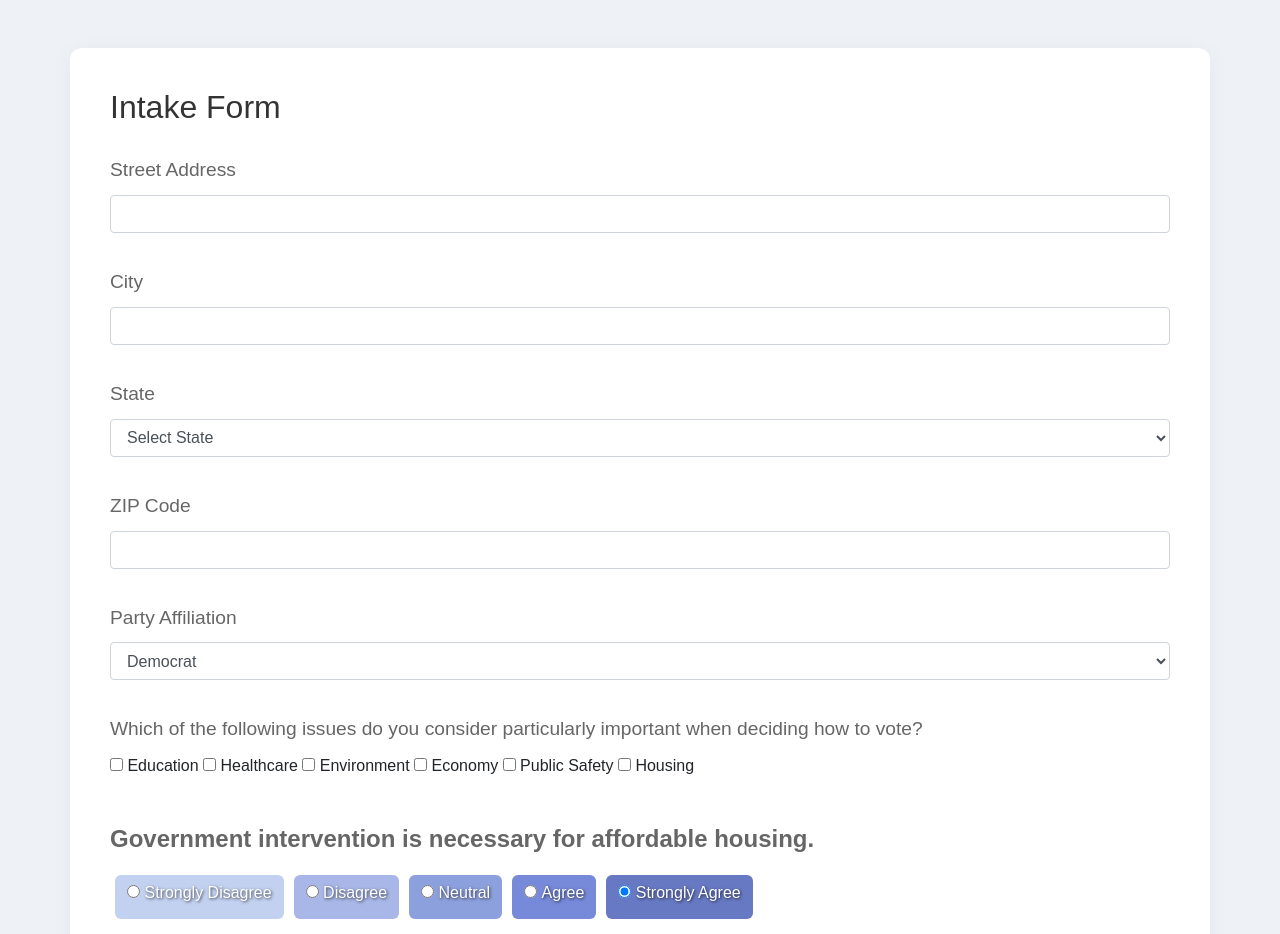
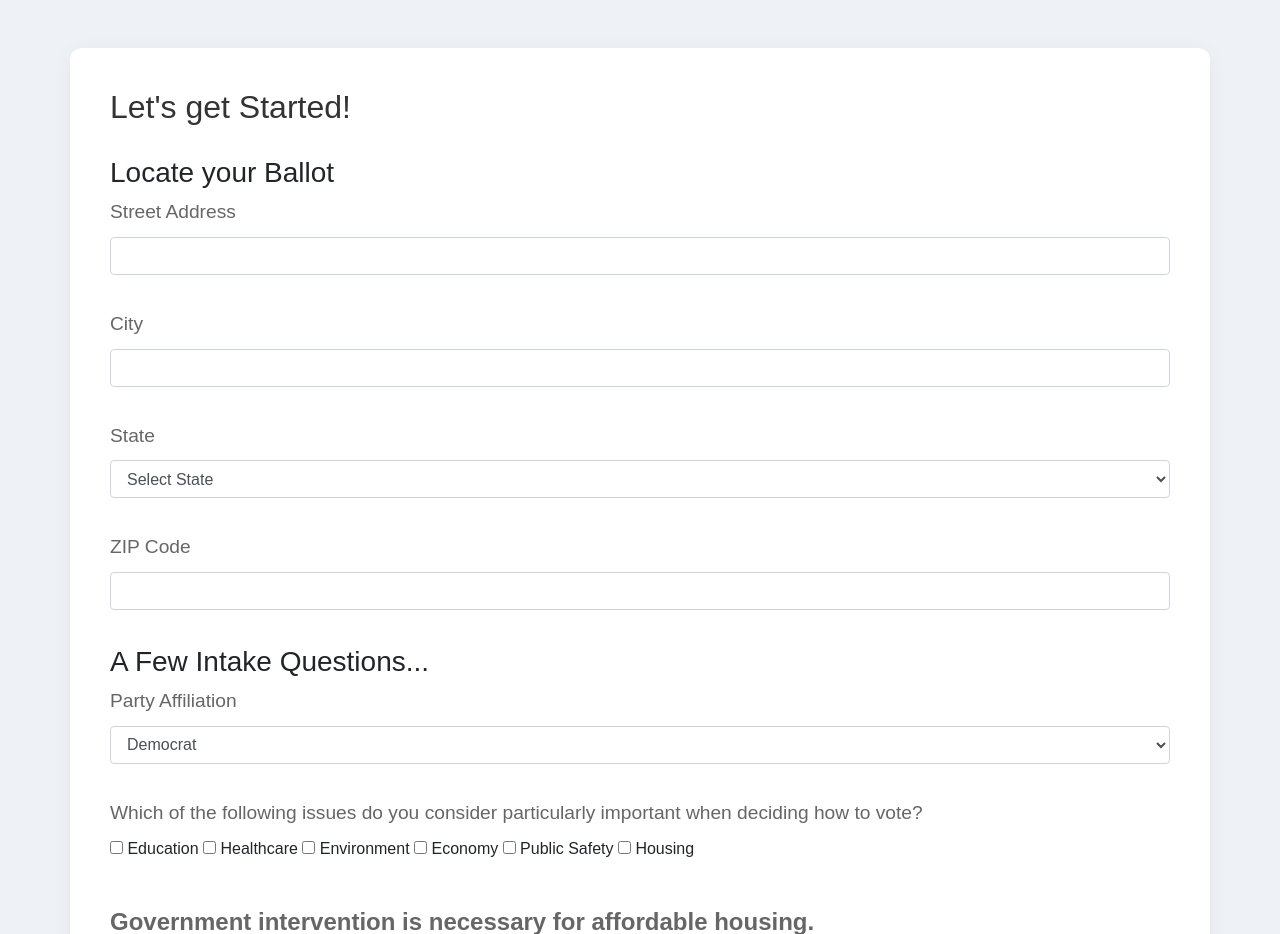
Before and after one commit to tedai-hackathon/VoteWise, a Flask app: page / in a window 1280 px wide. Shown: the top 934 px of the page. Run offline with Flask 3, Linux system fonts and the light colour scheme; parts of the project's set-up code (start-up, migrations or seed data) failed here and were passed over; some libraries are stand-ins or nearby versions.

```diff
--- a/app.py
+++ b/app.py
@@ -27,7 +27,7 @@ env = Env()
 env.read_env()
 
 anthropic = Anthropic()
-llm = ChatOpenAI(model_name='gpt-4')
+llm = ChatOpenAI(model_name='gpt-3.5-turbo')
 memory = ConversationSummaryBufferMemory(llm=llm, max_token_limit=2000)
 new_memory_by_race = {}
 app = Flask(__name__)
@@ -384,8 +384,8 @@ def race_recommendation(race_name):
         }
     else:
         recommended_candidate_data = {
-            "name": "Jane Smith",
-            "reason": "Jane Smith cares about children's ability to study remotely, which aligns with your values."
+            "name": "Alex Padilla, Democratic",
+            "reason": "Alex Padilla shares your view on housing affordability (score 90)"
         }
 
     # add recommendation to the session
--- a/templates/chat.html
+++ b/templates/chat.html
@@ -119,7 +119,7 @@
                 if (index < message.length) {
                     temp.innerHTML = temp.innerHTML + message[index];
                     index++;
-                    setTimeout(displayNextLetter, 30);
+                    setTimeout(displayNextLetter, 15);
                 } else {
                     temp.removeAttribute('id')
                     sendbtn.disabled = false
--- a/templates/intake_form.html
+++ b/templates/intake_form.html
@@ -95,7 +95,8 @@ fieldset {
 </head>
 <body>
 <div class="container mt-5">
-    <h1>Intake Form</h1>
+    <h1>Let's get Started!</h1>
+    <h3> Locate your Ballot </h2>
     <form action="" method="post" novalidate>
         {{ form.hidden_tag() }}
 
@@ -122,6 +123,8 @@ fieldset {
             {{ form.address_zip_code.label(class="form-label") }}
             {{ form.address_zip_code(class="form-control") }}
         </div>
+
+        <h3> A Few Intake Questions... </h2>
 
         <!-- Party Affiliation -->
         <div class="form-group">
```
Also changed, not shown: templates/race.html (+9 -3 lines).
